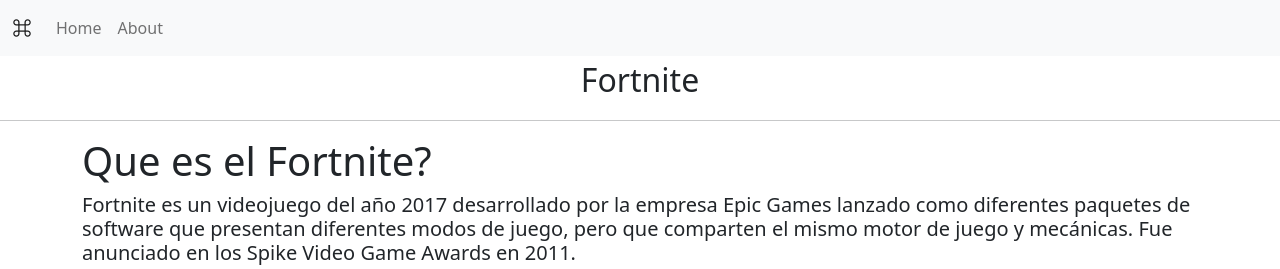
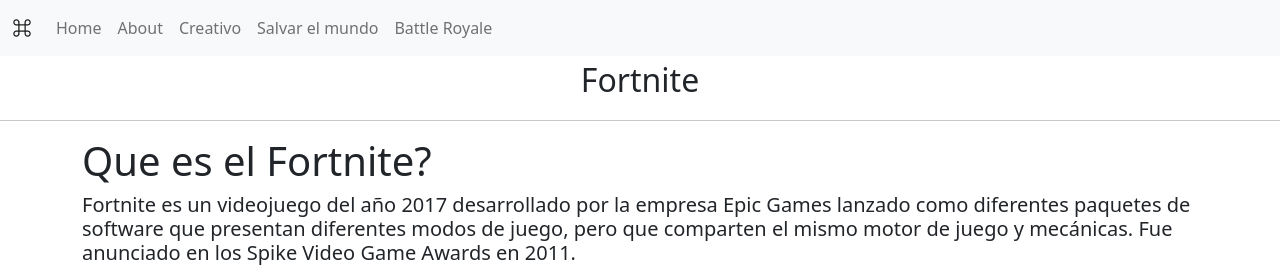
Before and after one commit to alexflorinsabau/mundial, a Jekyll site: the page built from index.html, in a window 1280 px wide, cut to the strip 0-269 px from the top of the page. Built offline with Jekyll 4.4.1, drawn with Linux system fonts in a browser that asks for light colours; nearby versions of some CDN libraries; our own code applies the rules of GitHub Pages for plain Markdown files.

Commit message:
dfsjhsd hs

```diff
--- a/_data/navigation.yml
+++ b/_data/navigation.yml
@@ -3,3 +3,12 @@
 
 - name: About
   link: /about
+
+- name: Creativo
+  link: /Creativo
+
+- name: Salvar el mundo
+  link: /Salvar-el-mundo
+
+- name: Battle Royale
+  link: /Battl-Royale
```
